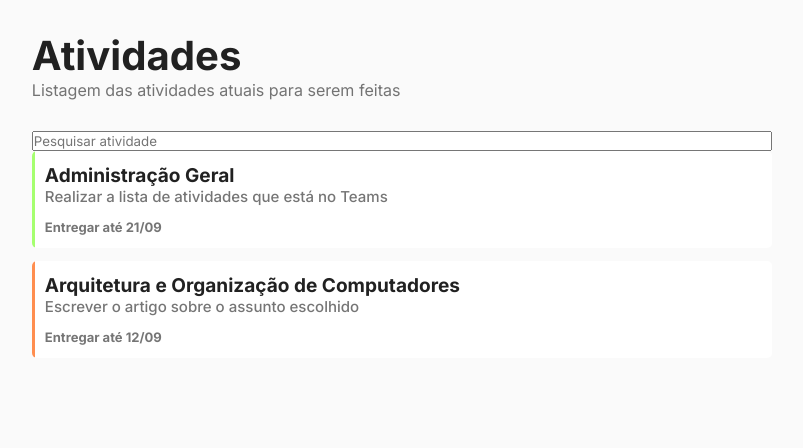
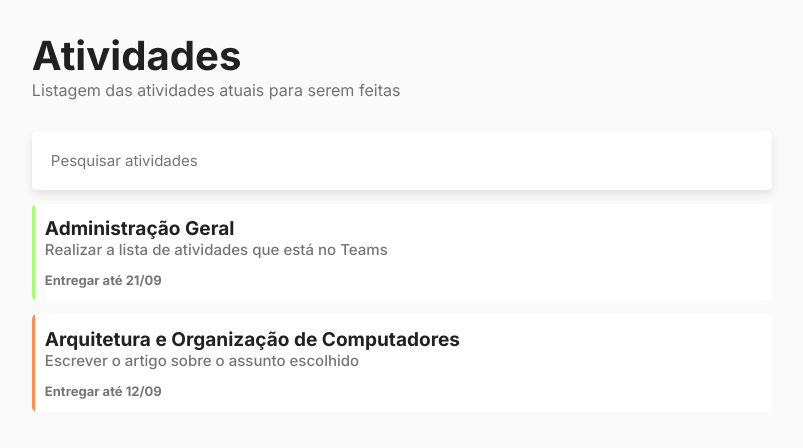
Before and after one commit to SadS4ndWiCh/ads-dashboard, a Next.js app: page /activities in a window 1280 px wide. Shown: the top 448 px of the page, without its empty margins (238-1041 px from the left). Built offline with nearby package versions, Linux system fonts and the light colour scheme.

Commit message:
switch to search input component

```diff
--- a/src/pages/activities.tsx
+++ b/src/pages/activities.tsx
@@ -5,6 +5,7 @@ import type { GetStaticProps, NextPage } from 'next';
 import { useDebounce } from '@hooks/useDebounce';
 
 import { Header } from '@components/Header';
+import { SearchInput } from '@components/SearchInput';
 import { Activity } from '@components/Activity';
 
 import styles from '@styles/pages/ActivitiesPage.module.scss';
@@ -54,9 +55,8 @@ const ActivitiesPage: NextPage<ActivitiesPageProps> = ({ activities }: Activitie
         description="Listagem das atividades atuais para serem feitas"
       />
 
-      <input
-        type="text"
-        placeholder="Pesquisar atividade"
+      <SearchInput
+        placeholder="Pesquisar atividades"
         onChange={(e) => setSearchValue(e.target.value)}
       />
 
```
